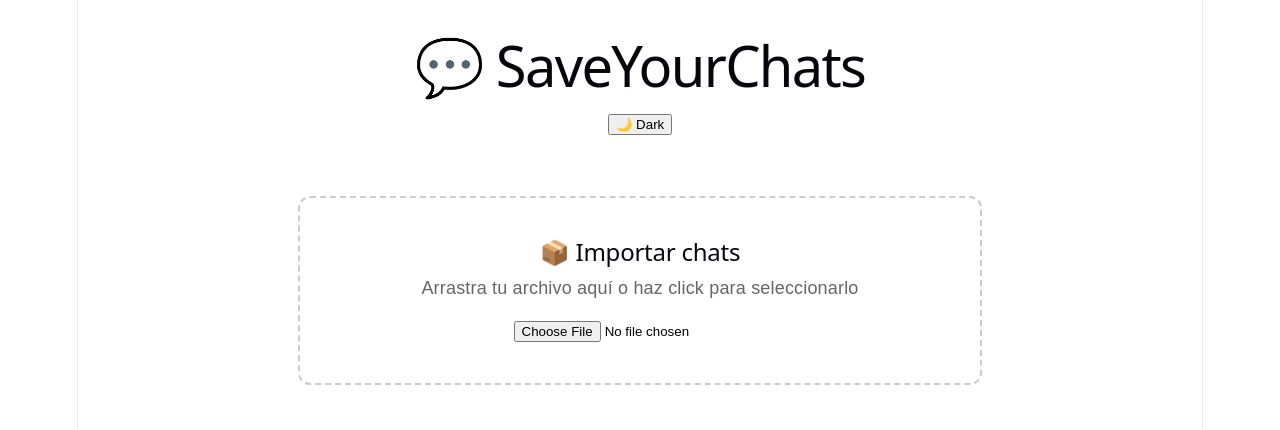
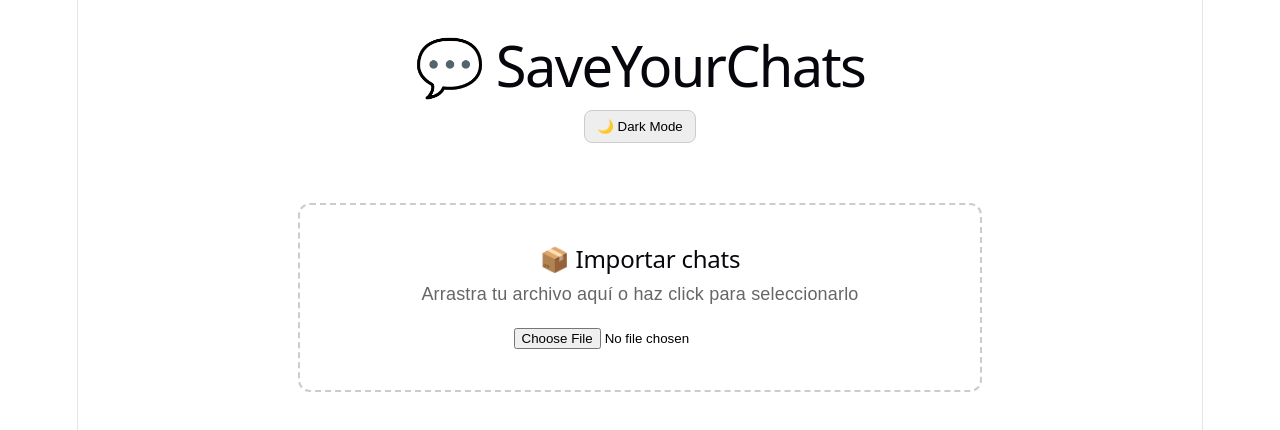
Before and after one commit to Aday25/save-your-chats, a React (Vite) app: page / in a window 1280 px wide. Shown: the top 430 px of the page. Built offline with nearby package versions, Linux system fonts and the light colour scheme.

Commit message:
feat: add chat merge engine, improve data cleaning and finalize dark mode UI

```diff
--- a/src/App.jsx
+++ b/src/App.jsx
@@ -2,6 +2,7 @@ import { useState } from "react";
 import ChatImporter from "./components/ChatImporter";
 import { parseWhatsApp } from "./utils/parseWhatsApp";
 import ChatView from "./components/ChatView";
+import { mergeChats } from "./utils/mergeChats";
 
 function getMainSender(messages) {
   const count = {};
@@ -23,10 +24,14 @@ function App() {
 
   const handleFile = (text) => {
     const parsed = parseWhatsApp(text);
-    const mainSender = getMainSender(parsed);
+
+    // 🧠 nueva capa de limpieza real del chat
+    const merged = mergeChats(parsed);
+
+    const mainSender = getMainSender(merged);
 
     setMe(mainSender);
-    setMessages(parsed);
+    setMessages(merged);
   };
 
   return (
@@ -36,13 +41,24 @@ function App() {
         background: dark ? "#111" : "#fff",
         color: dark ? "#fff" : "#000",
         minHeight: "100vh",
+        transition: "all 0.2s ease",
       }}
     >
       <header style={{ textAlign: "center", padding: "20px" }}>
         <h1>💬 SaveYourChats</h1>
 
-        <button onClick={() => setDark(!dark)}>
-          {dark ? "☀️ Light" : "🌙 Dark"}
+        <button
+          onClick={() => setDark(!dark)}
+          style={{
+            padding: "8px 12px",
+            borderRadius: "8px",
+            border: "1px solid #ccc",
+            cursor: "pointer",
+            background: dark ? "#333" : "#eee",
+            color: dark ? "#fff" : "#000",
+          }}
+        >
+          {dark ? "☀️ Light Mode" : "🌙 Dark Mode"}
         </button>
       </header>
 
--- /dev/null
+++ b/src/utils/mergeChats.js
@@ -0,0 +1,13 @@
+export function mergeChats(chats) {
+  const map = new Map();
+
+  chats.forEach((msg) => {
+    const key = `${msg.date}-${msg.time}-${msg.sender}-${msg.text}`;
+
+    if (!map.has(key)) {
+      map.set(key, msg);
+    }
+  });
+
+  return Array.from(map.values()).sort((a, b) => a.ts - b.ts);
+}
```
